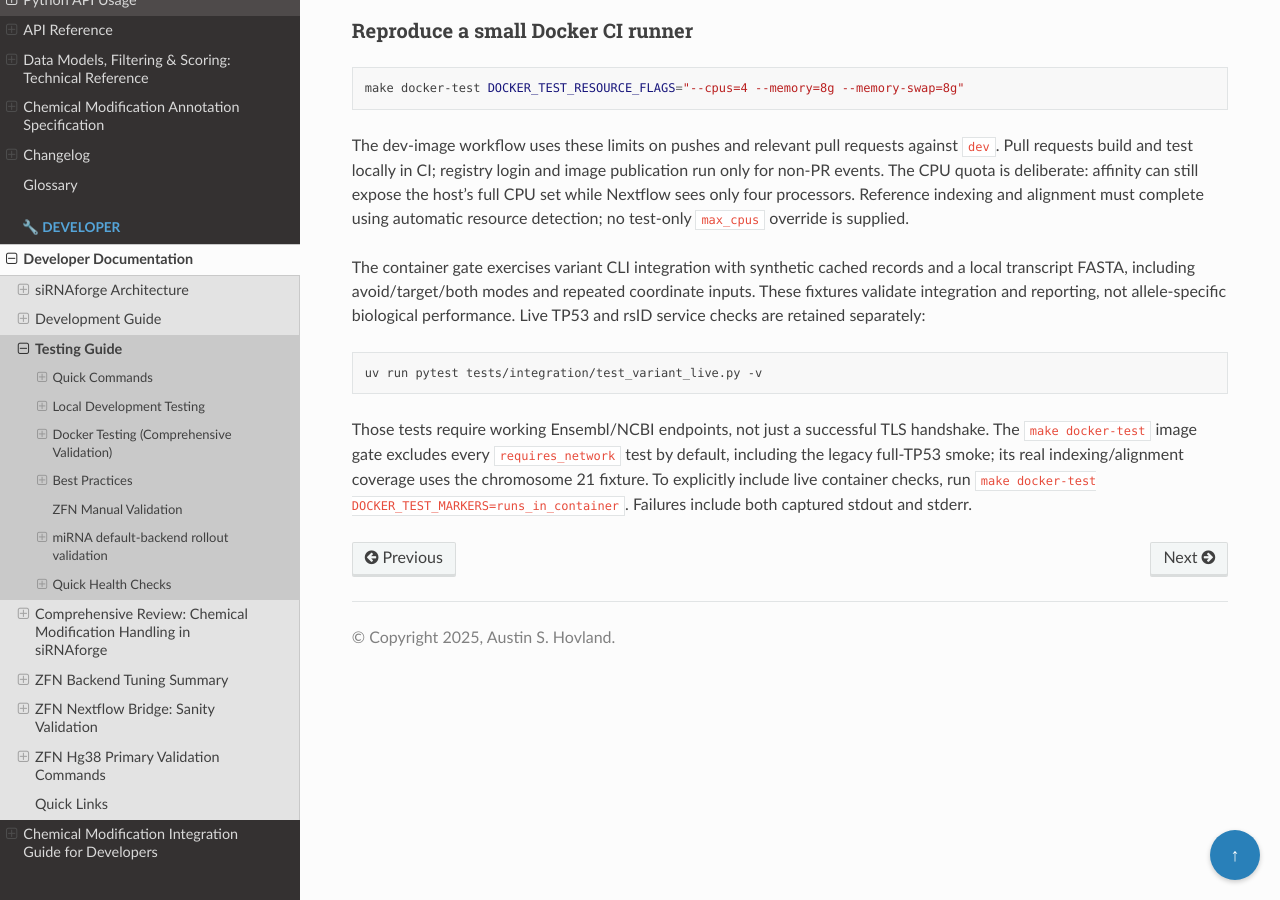
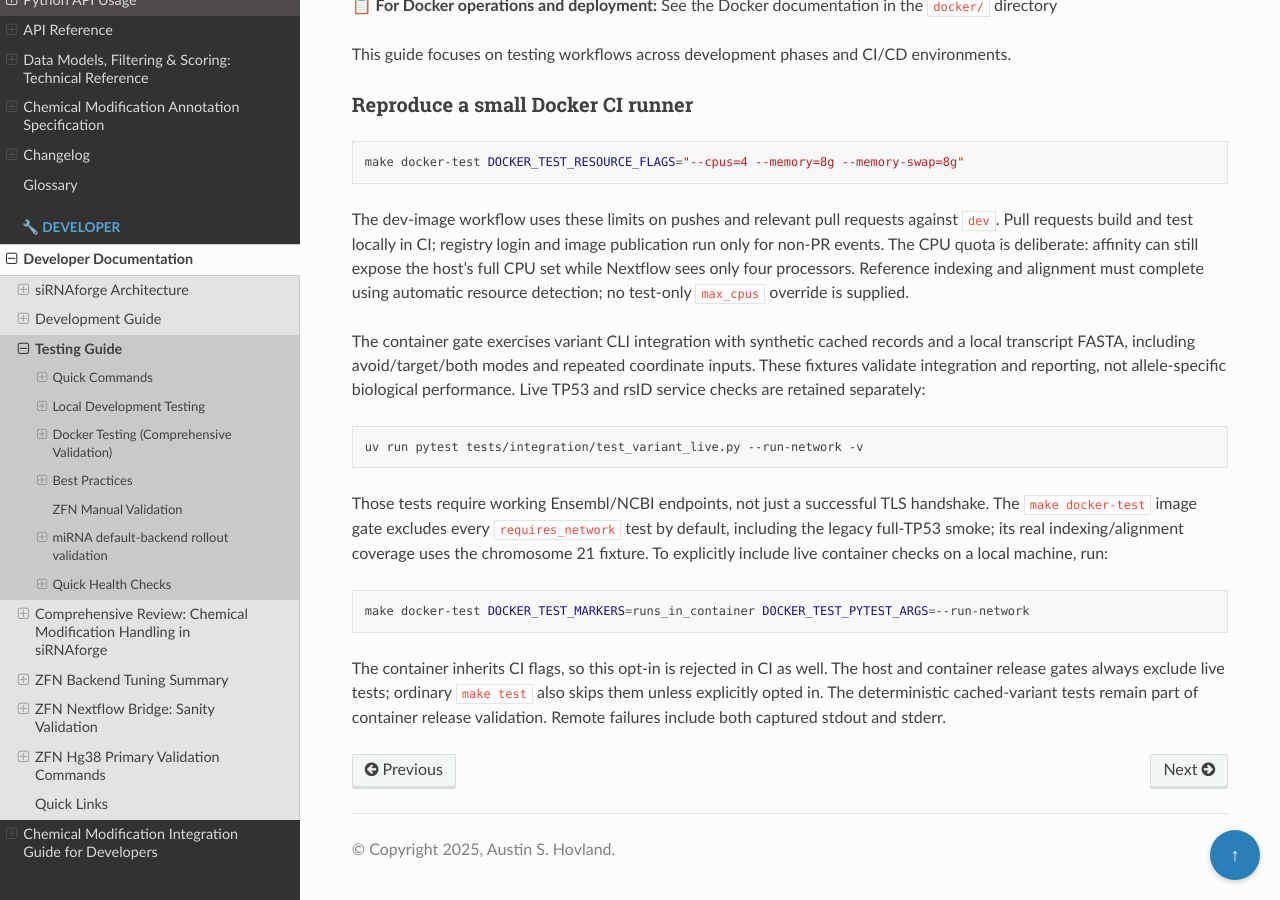
Before and after one commit to Austin-s-h/sirnaforge, a Sphinx documentation site: the page built from docs/developer/testing_guide.md, in a window 1280 px wide and 900 px high, scrolled down 8671 px. Built offline with Sphinx 7.4.7 and the Read the Docs theme 3.1.0, drawn with Linux system fonts in a browser that asks for light colours; some of the changed text lies outside the part shown.

Commit message:
Make live-network tests local-only and opt-in

````diff
--- a/docs/developer/testing_guide.md
+++ b/docs/developer/testing_guide.md
@@ -36,7 +36,7 @@
 | `test-ci`                | CI/CD smoke with coverage                          | ~13s     | 40 `ci`-marked tests + coverage XML        | Low       |
 | `test-release`           | Host + container validation with combined coverage | ~6.5min  | 1,822 host + 46 container, merged coverage | Medium    |
 | `test`                   | Full pytest run (allows skips/failures)            | ~2min    | Entire 1,868-test suite on host            | Medium    |
-| `test-requires-network`  | Network-access-required subset                     | 15 tests | `requires_network` marker                  | Low       |
+| `test-requires-network`  | Explicit local-only live-service checks             | Varies   | `--run-network -m requires_network`          | Low       |
 | `test-requires-nextflow` | Nextflow-specific subset                           | 2 tests  | `requires_nextflow` marker                 | Medium    |
 | `docker-test`            | Container-only tests (`runs_in_container`)         | ~4.7min  | tests/container suite                      | High      |
 
@@ -78,10 +78,13 @@
   Inside the image, `test_nextflow_available` separately **fails** if this required runtime cannot
   start. The Docker build also runs `nextflow -version` with networking disabled, after pip
   installation, to verify that the launcher matches the bundled framework JAR.
-- **`requires_network`** — skipped unless a _verified_ TLS handshake with `rest.ensembl.org`
-  succeeds. The probe handshakes through Python's own trust store rather than merely opening
-  a TCP socket, because interception proxies accept the connection and then fail verification
-  on every request.
+- **`requires_network`** — local-only and skipped by default, even when the internet works.
+  Use `make test-requires-network` or `uv run pytest --run-network -m requires_network` to opt in.
+  CI rejects `--run-network`; normal CI and both release stages explicitly exclude this marker.
+  A default run skips before attempting any live-service probe. With local opt-in, a _verified_
+  TLS handshake with `rest.ensembl.org` must still succeed. The probe uses Python's own trust store;
+  a successful handshake does not guarantee the remote API will be healthy. Actual client failures
+  remain failures in these deliberate local runs.
 
 ### What each `test-release` stage is actually for
 
@@ -411,11 +414,19 @@
 service checks are retained separately:
 
 ```bash
-uv run pytest tests/integration/test_variant_live.py -v
+uv run pytest tests/integration/test_variant_live.py --run-network -v
 ```
 
 Those tests require working Ensembl/NCBI endpoints, not just a successful TLS handshake. The
 `make docker-test` image gate excludes every `requires_network` test by default, including the
 legacy full-TP53 smoke; its real indexing/alignment coverage uses the chromosome 21 fixture.
-To explicitly include live container checks, run
-`make docker-test DOCKER_TEST_MARKERS=runs_in_container`. Failures include both captured stdout and stderr.
+To explicitly include live container checks on a local machine, run:
+
+```bash
+make docker-test DOCKER_TEST_MARKERS=runs_in_container DOCKER_TEST_PYTEST_ARGS=--run-network
+```
+
+The container inherits CI flags, so this opt-in is rejected in CI as well. The host and container
+release gates always exclude live tests; ordinary `make test` also skips them unless explicitly
+opted in. The deterministic cached-variant tests remain part of container release validation.
+Remote failures include both captured stdout and stderr.
````
Also changed, not shown: CHANGELOG.md (+6 -1 lines), docker/DOCKER_SUMMARY.md (+2 -1 lines), 3 other files.
